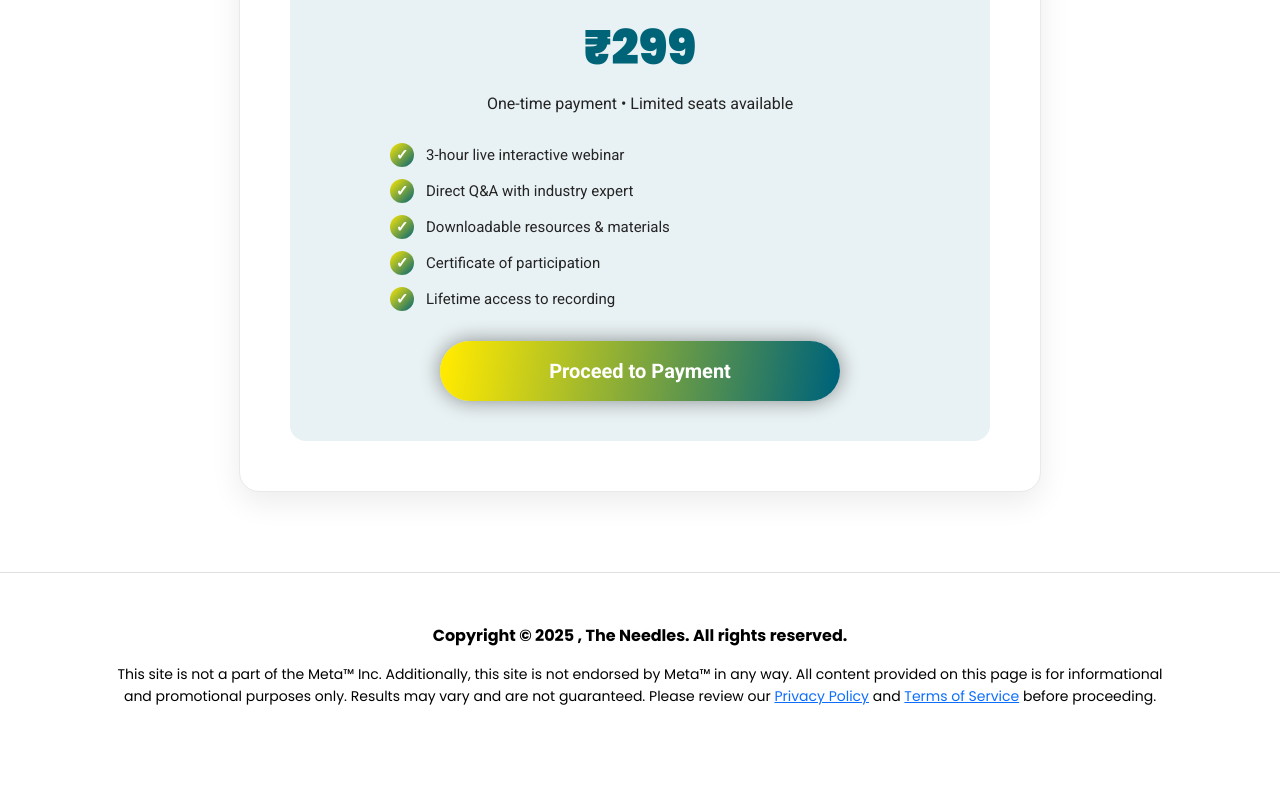
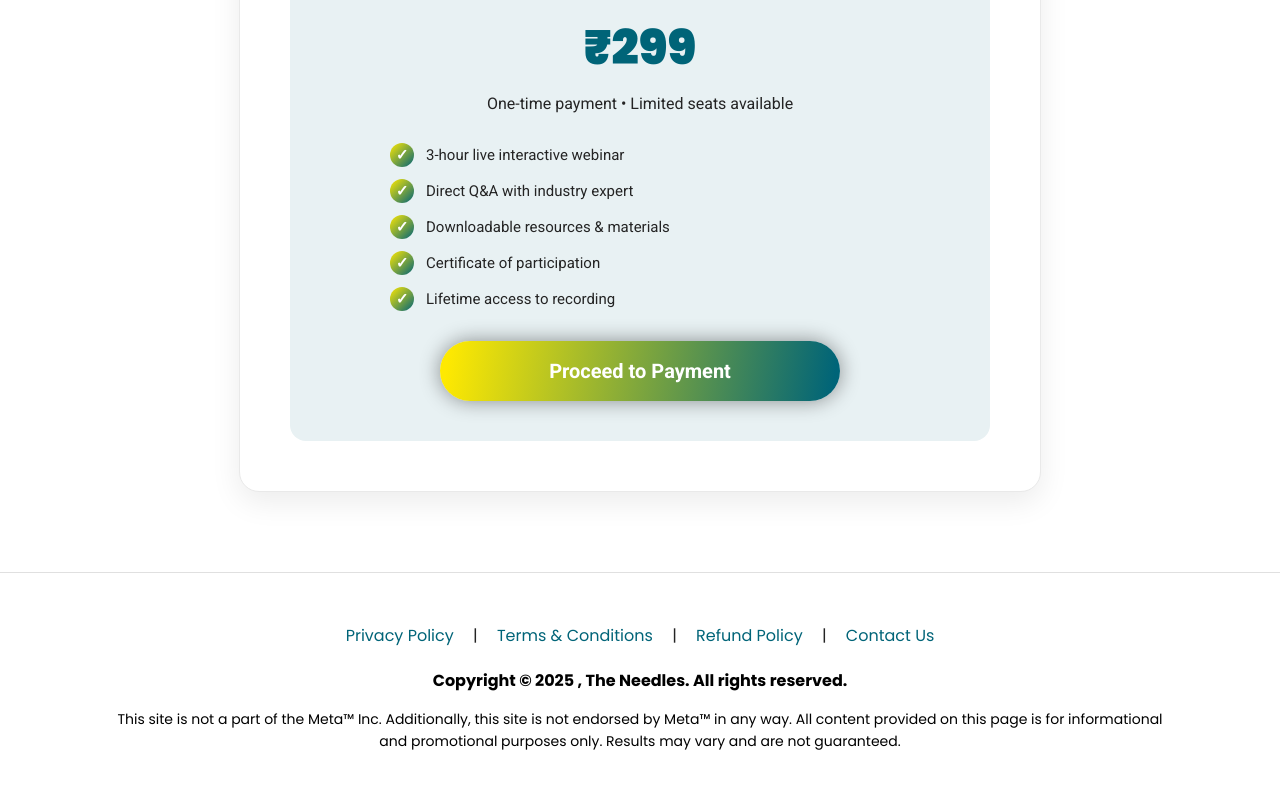
Before and after one commit to Sahid-S/webinar, a website: page register.html in a window 1280 px wide. Shown: the part 1572-2361 px from the top of the page. Before the commit the page ends 2330 px from the top, so only its background shows below. Drawn offline with Linux system fonts and the light colour scheme.

Commit message:
`Updated register.html to link to specific policy pages and added links to footer`

```diff
--- a/register.html
+++ b/register.html
@@ -422,7 +422,7 @@
                     <div class="checkbox-group">
                         <div class="checkbox-wrapper">
                             <input type="checkbox" id="terms" name="terms" class="checkbox-input" required>
-                            <label for="terms" class="checkbox-label">I agree to the <a href="#" target="_blank">Terms & Conditions</a> and <a href="#" target="_blank">Privacy Policy</a><span class="required">*</span></label>
+                            <label for="terms" class="checkbox-label">I agree to the <a href="terms-conditions.html" target="_blank">Terms & Conditions</a> and <a href="privacy-policy.html" target="_blank">Privacy Policy</a><span class="required">*</span></label>
                         </div>
                         <span class="error-message" id="terms-error" style="margin-left: 32px;">You must agree to the terms and conditions</span>
 
@@ -456,8 +456,14 @@
 
     <footer id="footer" class="site-footer">
         <div class="container">
+            <div style="margin-bottom: 20px; text-align: center;">
+                <a href="privacy-policy.html" style="color: #006478; margin: 0 15px; text-decoration: none;">Privacy Policy</a> |
+                <a href="terms-conditions.html" style="color: #006478; margin: 0 15px; text-decoration: none;">Terms & Conditions</a> |
+                <a href="refund-policy.html" style="color: #006478; margin: 0 15px; text-decoration: none;">Refund Policy</a> |
+                <a href="contact.html" style="color: #006478; margin: 0 15px; text-decoration: none;">Contact Us</a>
+            </div>
             <p class="copyright">Copyright © 2025 , The Needles. All rights reserved.</p>
-            <p class="disclaimer">This site is not a part of the Meta™ Inc. Additionally, this site is not endorsed by Meta™ in any way. All content provided on this page is for informational and promotional purposes only. Results may vary and are not guaranteed. Please review our <a href="#">Privacy Policy</a> and <a href="#">Terms of Service</a> before proceeding.</p>
+            <p class="disclaimer">This site is not a part of the Meta™ Inc. Additionally, this site is not endorsed by Meta™ in any way. All content provided on this page is for informational and promotional purposes only. Results may vary and are not guaranteed.</p>
         </div>
     </footer>
 </div>
```
